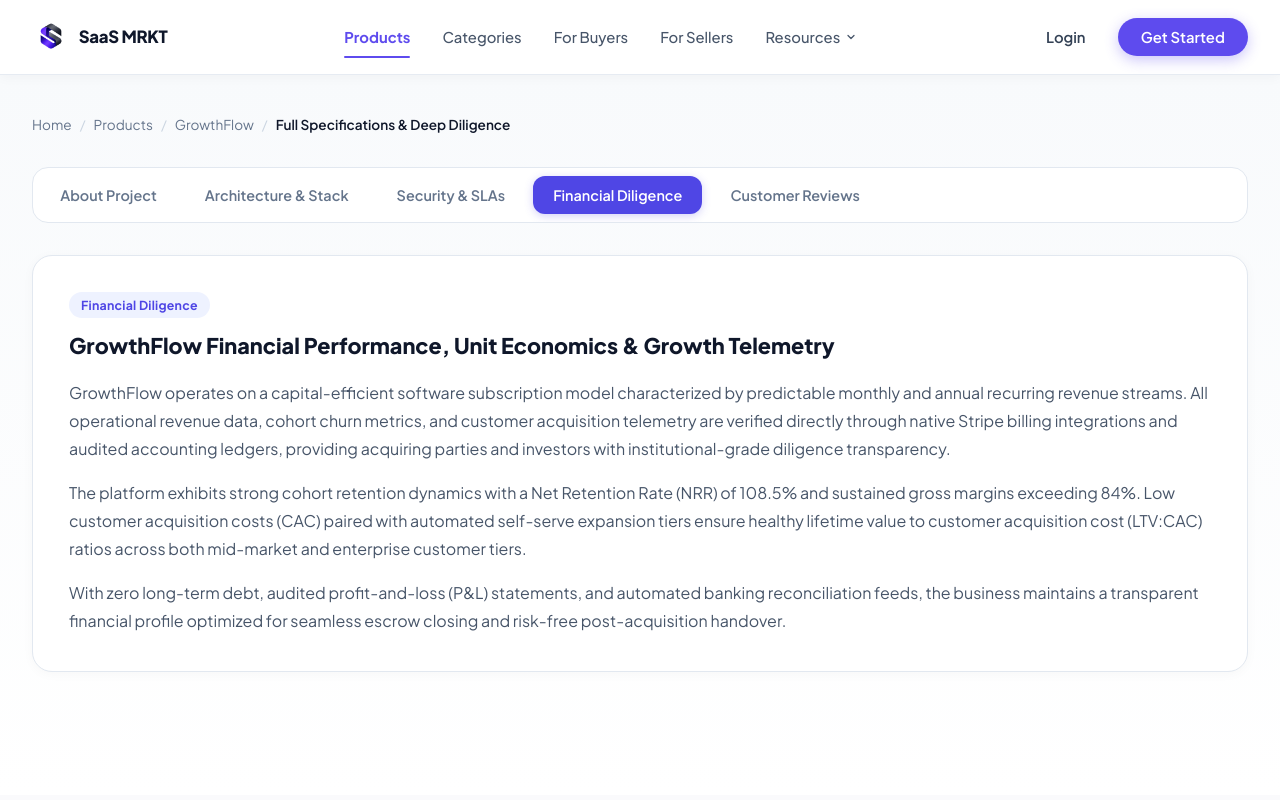
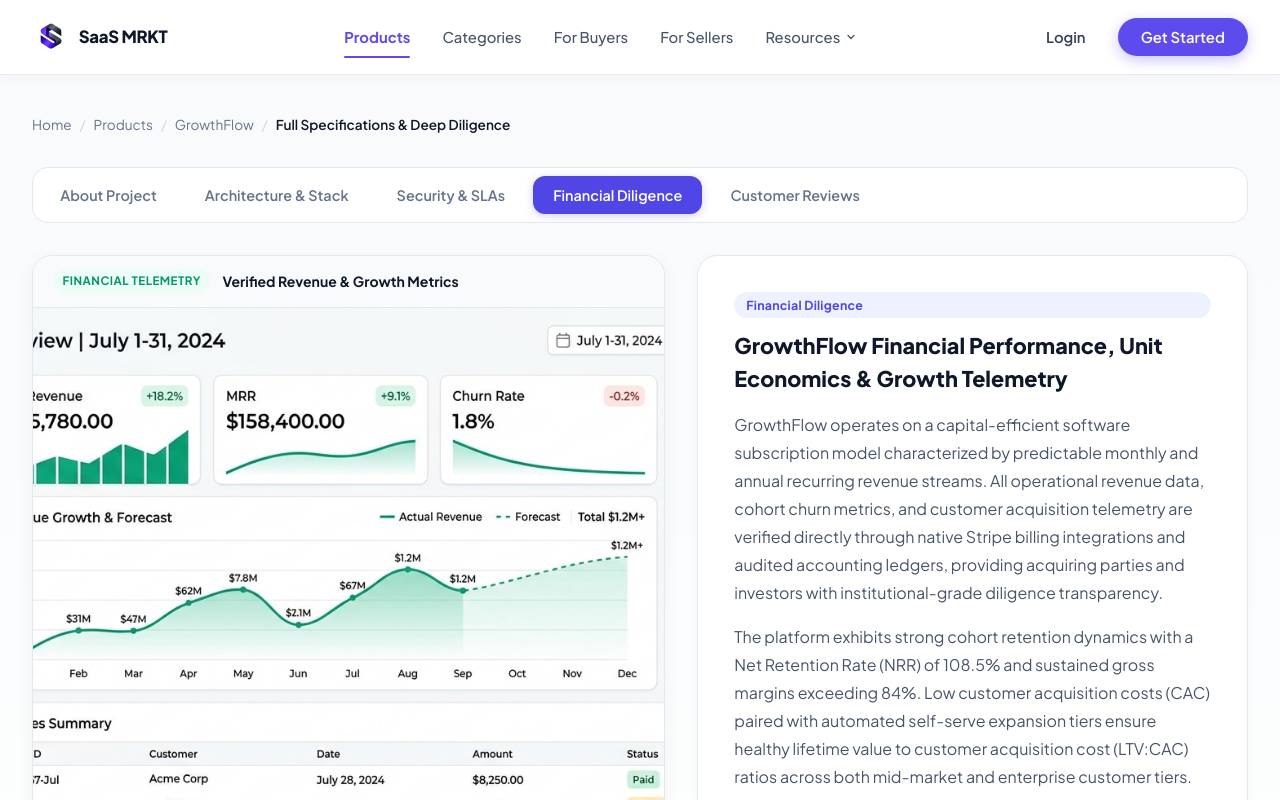
Before and after one commit to mynexasolutions-spec/Saas-Market, a Next.js app: page /products/prod-growthflow/details in a window 1280 px wide. Both pictures are taken after a click on the button "Financial Diligence". Shown: the top 800 px of the page. Built offline with nearby package versions, Linux system fonts and the light colour scheme.

Commit message:
feat: split financial diligence section into 2-column image and paragraph layout

```diff
--- a/src/app/products/[id]/details/ProductMoreDetailsClient.tsx
+++ b/src/app/products/[id]/details/ProductMoreDetailsClient.tsx
@@ -426,8 +426,39 @@
 
             {activeTab === "financials" && (
               <div className="pdetails-tab-pane">
-                {/* Financial Diligence & Revenue Overview */}
-                <div className="pdetails-about-card">
+                {/* 2-Column Split: Left Image, Right Para */}
+                <div className="pdetails-overview-split">
+                  {/* Left Column: Image */}
+                  <div className="pdetails-split-image-col">
+                    <div className="pdetails-media-block pdetails-split-media">
+                      <div className="pdetails-media-header">
+                        <span className="pdetails-media-tag" style={{ background: "#ECFDF5", color: "#059669" }}>Financial Telemetry</span>
+                        <span className="pdetails-media-title">Verified Revenue &amp; Growth Metrics</span>
+                      </div>
+                      <div className="pdetails-media-wrapper">
+                        <Image
+                          src="/images/finmate.jpg"
+                          alt={`${product.name} Verified Financial Analytics & Revenue Telemetry`}
+                          width={1280}
+                          height={720}
+                          className="pdetails-media-img"
+                          priority
+                        />
+                      </div>
+                      <div className="pdetails-media-caption">
+                        <svg width="16" height="16" viewBox="0 0 24 24" fill="none" stroke="currentColor" strokeWidth="2">
+                          <rect width="18" height="18" x="3" y="3" rx="2" ry="2"/>
+                          <circle cx="9" cy="9" r="2"/>
+                          <path d="m21 15-3.086-3.086a2 2 0 0 0-2.828 0L6 21"/>
+                        </svg>
+                        <span>Stripe &amp; Banking Verified Diligence Data Telemetry</span>
+                      </div>
+                    </div>
+                  </div>
+
+                  {/* Right Column: Para */}
+                  <div className="pdetails-split-about-col">
+                    <div className="pdetails-about-card pdetails-split-about-card">
                       <span className="pdetails-about-badge">Financial Diligence</span>
                       <h2 className="pdetails-card-title">{product.name} Financial Performance, Unit Economics &amp; Growth Telemetry</h2>
                       <p className="pdetails-about-paragraph">
@@ -440,8 +471,8 @@
                         With zero long-term debt, audited profit-and-loss (P&amp;L) statements, and automated banking reconciliation feeds, the business maintains a transparent financial profile optimized for seamless escrow closing and risk-free post-acquisition handover.
                       </p>
                     </div>
-
-
+                  </div>
+                </div>
               </div>
             )}
 
```
Lines whose indentation alone changed are shown as unchanged.
